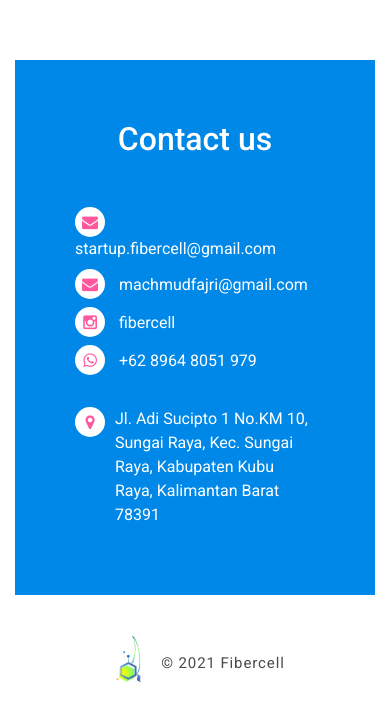
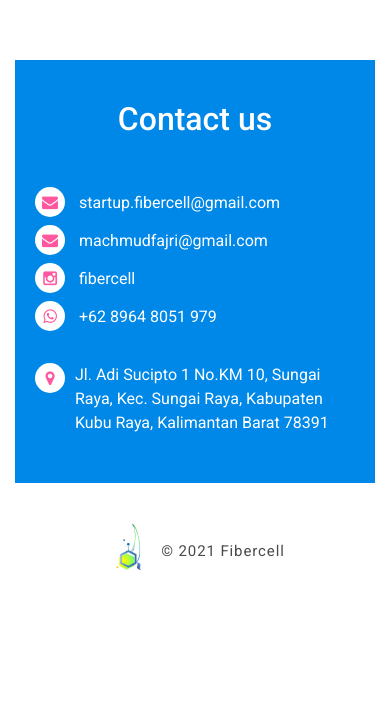
Before and after one commit to fibercell/fibercell.github.io, a plain HTML site: page index.html in a window 390 px wide. Shown: the part 4815-5536 px from the top of the page. After the commit the page ends 5426 px from the top, so only its background shows below. Drawn offline with Linux system fonts and the light colour scheme.

Commit message:
Reduce contact-form padding on mobile layout

```diff
--- a/assets/css/templatemo-art-factory.css
+++ b/assets/css/templatemo-art-factory.css
@@ -1275,7 +1275,7 @@ contact
 
 @media (max-width: 765px) {
   .contact-form {
-    padding: 60px;
+    padding: 40px 20px;
     margin-top: -7px;
   }
 }
```
